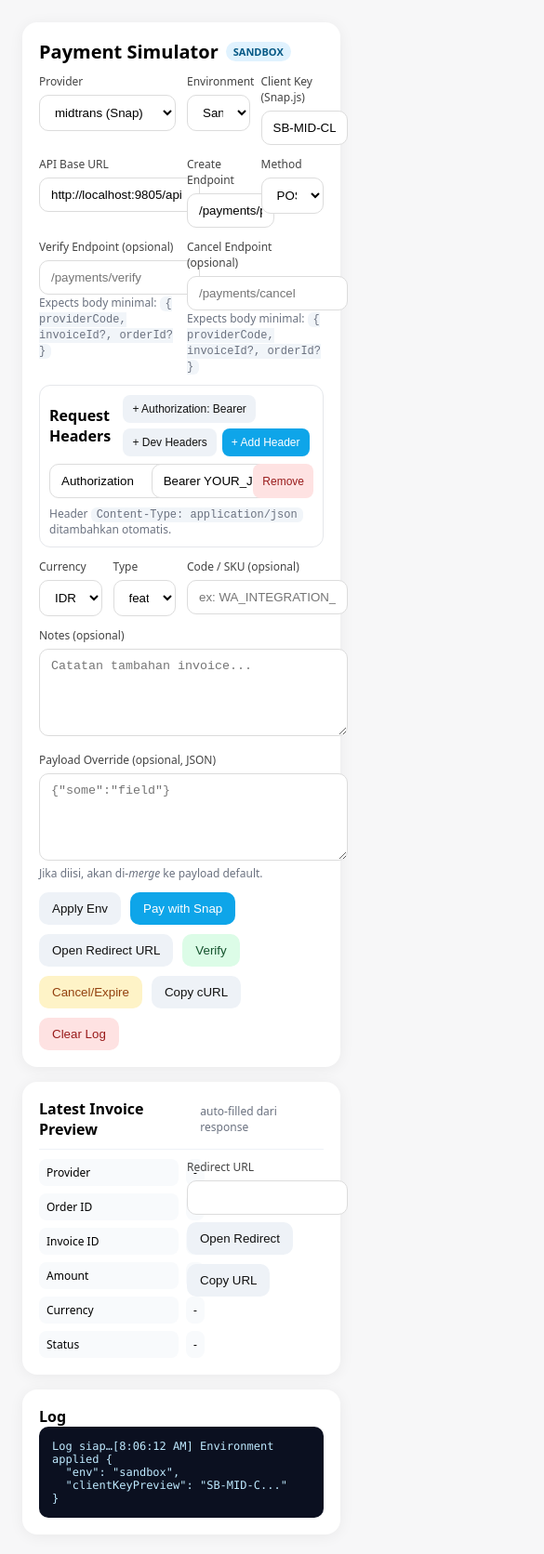
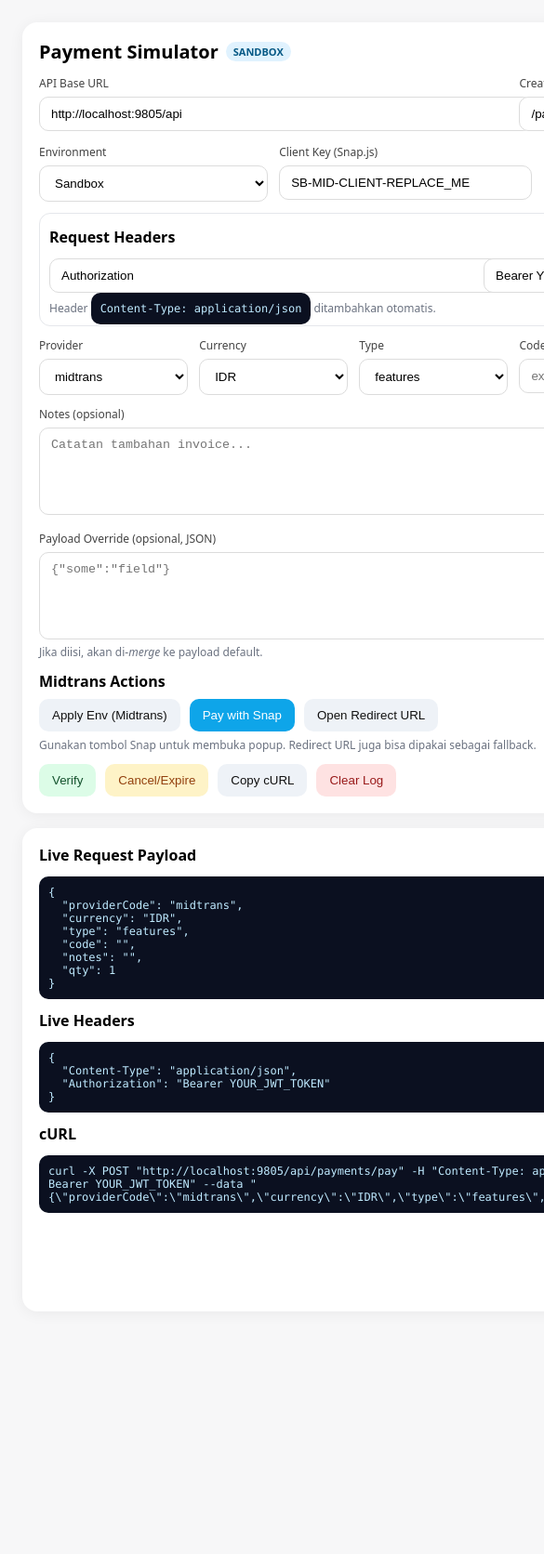
Before and after one commit to WildanMZaki/nyapa-qrcode-simulator, a plain HTML site: page payment.html in a window 390 px wide. Shown: the top 1672 px of the page at 93% size, 585 px wide, since content can reach past the window. After the commit the page ends 1435 px from the top, so only its background shows below. Drawn offline with Linux system fonts and the light colour scheme.

Commit message:
feat: optimized payment simulator endpoint

```diff
--- a/payment.html
+++ b/payment.html
@@ -7,13 +7,13 @@
   <style>
     :root { font-family: system-ui, -apple-system, Segoe UI, Roboto, Arial, Noto Sans, sans-serif; }
     body { margin: 0; padding: 24px; background: #f7f7f8; }
-    .wrap { max-width: 1100px; margin: 0 auto; display: grid; gap: 16px; }
+    .wrap { max-width: 1200px; margin: 0 auto; display: grid; gap: 16px; }
     .card { background: #fff; border-radius: 16px; padding: 18px; box-shadow: 0 2px 16px rgba(0,0,0,.06); }
     h1 { margin: 0 0 10px; font-size: 20px; display: flex; align-items: center; gap: 8px; }
     .badge { display: inline-block; padding: 3px 8px; border-radius: 999px; font-size: 11px; background: #eef2f7; color: #333; }
     .row { display: grid; grid-template-columns: repeat(12, 1fr); gap: 12px; }
-    .col-12 { grid-column: span 12; } .col-6 { grid-column: span 6; } .col-4 { grid-column: span 4; }
-    .col-3 { grid-column: span 3; } .col-8 { grid-column: span 8; } .col-2 { grid-column: span 2; }
+    .col-12 { grid-column: span 12; } .col-10{grid-column: span 10;} .col-9{grid-column: span 9;} .col-8{grid-column: span 8;}
+    .col-6 { grid-column: span 6; } .col-4 { grid-column: span 4; } .col-3{grid-column: span 3;} .col-2{grid-column: span 2;}
     label { font-size: 12px; color: #444; display: block; margin-bottom: 6px; }
     input, select, textarea { width: 100%; padding: 10px 12px; border-radius: 10px; border: 1px solid #dcdcdc; outline: none; background: #fff; }
     textarea { resize: vertical; min-height: 72px; }
@@ -35,10 +35,14 @@
     .pill { padding: 2px 8px; border-radius: 999px; background: #f1f5f9; font-size: 12px; }
     .hidden { display: none !important; }
     .sep { height: 1px; background: #eef2f7; margin: 10px 0; }
-    code { background: #f1f5f9; padding: 1px 6px; border-radius: 6px; }
+    code, pre { background: #0b1020; color: #bfeaff; padding: 10px; border-radius: 10px; font-family: ui-monospace, SFMono-Regular, Menlo, Monaco, Consolas, "Liberation Mono", monospace; font-size: 12px; }
+    pre { white-space: pre-wrap; max-height: 300px; overflow: auto; }
+    .grid-2 { display: grid; grid-template-columns: 1fr 1fr; gap: 12px; }
+    .sec-title { font-weight: 600; margin-bottom: 8px; }
+    .d-none { display: none !important; }
   </style>
 
-  <!-- Snap loader (kept; disabled when provider != midtrans) -->
+  <!-- Snap loader (aktif hanya jika provider = midtrans) -->
   <script id="snap-script"
     src="https://app.sandbox.midtrans.com/snap/snap.js"
     data-client-key="SB-MID-CLIENT-REPLACE_ME">
@@ -51,26 +55,9 @@
         Payment Simulator
         <span id="env-badge" class="badge">SANDBOX</span>
       </h1>
-      <div class="row">
-        <div class="col-6">
-          <label>Provider</label>
-          <select id="providerCode">
-            <option value="midtrans" selected>midtrans (Snap)</option>
-            <option value="xendit">xendit (Redirect)</option>
-          </select>
-        </div>
-        <div class="col-3">
-          <label>Environment</label>
-          <select id="env">
-            <option value="sandbox" selected>Sandbox</option>
-            <option value="production">Production</option>
-          </select>
-        </div>
-        <div class="col-3" id="clientKeyWrap">
-          <label>Client Key (Snap.js)</label>
-          <input id="clientKey" value="SB-MID-CLIENT-REPLACE_ME" />
-        </div>
 
+      <!-- Common settings -->
+      <div class="row" style="margin-top:12px;">
         <div class="col-6">
           <label>API Base URL</label>
           <input id="apiBaseUrl" placeholder="http://localhost:9805/api" value="http://localhost:9805/api">
@@ -88,18 +75,34 @@
           </select>
         </div>
 
-        <div class="col-6">
+        <div class="col-3">
+          <label>Environment</label>
+          <select id="env">
+            <option value="sandbox" selected>Sandbox</option>
+            <option value="production">Production</option>
+          </select>
+        </div>
+
+        <!-- Midtrans-only -->
+        <div class="col-3" id="clientKeyWrap">
+          <label>Client Key (Snap.js)</label>
+          <input id="clientKey" value="SB-MID-CLIENT-REPLACE_ME" />
+        </div>
+
+        <!-- Untuk sementara dinonaktifkan -->
+        <div class="col-3 d-none">
           <label>Verify Endpoint (opsional)</label>
           <input id="endpointVerify" placeholder="/payments/verify">
-          <div class="muted">Expects body minimal: <code>{ providerCode, invoiceId?, orderId? }</code></div>
+          <div class="muted">Body minimal: <code>{ providerCode, invoiceId?, orderId? }</code></div>
         </div>
-        <div class="col-6">
+        <div class="col-3 d-none">
           <label>Cancel Endpoint (opsional)</label>
           <input id="endpointCancel" placeholder="/payments/cancel">
-          <div class="muted">Expects body minimal: <code>{ providerCode, invoiceId?, orderId? }</code></div>
+          <div class="muted">Body minimal: <code>{ providerCode, invoiceId?, orderId? }</code></div>
         </div>
       </div>
 
+      <!-- Headers -->
       <div class="headers" style="margin-top:12px;">
         <div style="display:flex; align-items:center; justify-content:space-between; margin-bottom:8px;">
           <strong>Request Headers</strong>
@@ -113,15 +116,23 @@
         <div class="muted" style="margin-top:8px;">Header <code>Content-Type: application/json</code> ditambahkan otomatis.</div>
       </div>
 
+      <!-- Payload inputs -->
       <div class="row" style="margin-top:12px;">
-        <div class="col-3">
+        <div class="col-2">
+          <label>Provider</label>
+          <select id="providerCode">
+            <option value="midtrans" selected>midtrans</option>
+            <option value="xendit">xendit</option>
+          </select>
+        </div>
+        <div class="col-2">
           <label>Currency</label>
           <select id="currency">
             <option value="IDR" selected>IDR</option>
             <option value="USD">USD</option>
           </select>
         </div>
-        <div class="col-3">
+        <div class="col-2">
           <label>Type</label>
           <select id="type">
             <option value="features" selected>features</option>
@@ -129,17 +140,18 @@
             <option value="topup">topup</option>
           </select>
         </div>
-        <div class="col-6">
+        <div class="col-4">
           <label>Code / SKU (opsional)</label>
           <input id="code" placeholder="ex: WA_INTEGRATION_30D">
+        </div>
+        <div class="col-2">
+          <label>Qty</label>
+          <input id="qty" type="number" min="1" value="1">
         </div>
         <div class="col-12">
           <label>Notes (opsional)</label>
           <textarea id="notes" placeholder="Catatan tambahan invoice..."></textarea>
         </div>
-      </div>
-
-      <div class="row" style="margin-top:12px;">
         <div class="col-12">
           <label>Payload Override (opsional, JSON)</label>
           <textarea id="payloadOverride" placeholder='{"some":"field"}'></textarea>
@@ -147,10 +159,32 @@
         </div>
       </div>
 
+      <!-- Provider sections -->
+      <div class="row" style="margin-top:12px;">
+        <div class="col-12">
+          <div id="sec-midtrans">
+            <div class="sec-title">Midtrans Actions</div>
+            <div class="actions">
+              <button class="ghost" id="applyEnvMidtrans">Apply Env (Midtrans)</button>
+              <button class="primary" id="btnPayMidtrans">Pay with Snap</button>
+              <button class="ghost" id="btnPayRedirectMid">Open Redirect URL</button>
+            </div>
+            <div class="muted" style="margin-top:6px;">Gunakan tombol Snap untuk membuka popup. Redirect URL juga bisa dipakai sebagai fallback.</div>
+          </div>
+
+          <div id="sec-xendit" class="hidden">
+            <div class="sec-title">Xendit Actions</div>
+            <div class="actions">
+              <button class="ghost" id="applyEnvXendit">Apply Env (Xendit)</button>
+              <button class="primary" id="btnPayXendit">Open Redirect URL</button>
+            </div>
+            <div class="muted" style="margin-top:6px;">Xendit tidak pakai Snap — gunakan Redirect URL.</div>
+          </div>
+        </div>
+      </div>
+
+      <!-- Common actions -->
       <div class="actions" style="margin-top:12px;">
-        <button class="ghost" id="applyEnv">Apply Env</button>
-        <button class="primary" id="btnPay">Pay with Snap</button>
-        <button class="ghost" id="btnPayRedirect">Open Redirect URL</button>
         <button class="success" id="btnVerify">Verify</button>
         <button class="warn" id="btnCancel">Cancel/Expire</button>
         <button class="ghost" id="btnCopyCurl">Copy cURL</button>
@@ -158,7 +192,18 @@
       </div>
     </div>
 
+    <!-- Live previews -->
     <div class="card">
+      <div class="grid-2">
+        <div>
+          <div class="sec-title">Live Request Payload</div>
+          <pre id="preview-payload">{}</pre>
+          <div class="sec-title" style="margin-top:12px;">Live Headers</div>
+          <pre id="preview-headers">{}</pre>
+          <div class="sec-title" style="margin-top:12px;">cURL</div>
+          <pre id="preview-curl">curl -X POST "http://..."</pre>
+        </div>
+        <div>
           <div style="display:flex; align-items:center; justify-content:space-between;">
             <strong>Latest Invoice Preview</strong>
             <span class="muted">auto-filled dari response</span>
@@ -184,15 +229,16 @@
               </div>
             </div>
           </div>
-    </div>
-
-    <div class="card">
+          <div class="sep"></div>
           <strong>Log</strong>
           <div class="log" id="log">Log siap…</div>
         </div>
       </div>
+    </div>
+  </div>
 
   <script>
+    // ===== Utils & state =====
     const $ = (id) => document.getElementById(id);
     const log = (msg, data) => {
       const now = new Date().toLocaleTimeString();
@@ -201,59 +247,7 @@
       $('log').scrollTop = $('log').scrollHeight;
       console.info(msg, data ?? '');
     };
-
-    const LS_KEY = 'payment-sim.v2';
-
-    function saveState() {
-      const state = {
-        providerCode: $('providerCode').value,
-        env: $('env').value,
-        clientKey: $('clientKey').value,
-        apiBaseUrl: $('apiBaseUrl').value,
-        endpointCreate: $('endpointCreate').value,
-        endpointVerify: $('endpointVerify').value,
-        endpointCancel: $('endpointCancel').value,
-        httpMethod: $('httpMethod').value,
-        currency: $('currency').value,
-        type: $('type').value,
-        code: $('code').value,
-        notes: $('notes').value,
-        headers: getHeadersFromUI(),
-        payloadOverride: $('payloadOverride').value
-      };
-      localStorage.setItem(LS_KEY, JSON.stringify(state));
-    }
-
-    function loadState() {
-      try {
-        const raw = localStorage.getItem(LS_KEY);
-        if (!raw) return;
-        const s = JSON.parse(raw);
-        $('providerCode').value = s.providerCode ?? 'midtrans';
-        $('env').value = s.env ?? 'sandbox';
-        $('clientKey').value = s.clientKey ?? 'SB-MID-CLIENT-REPLACE_ME';
-        $('apiBaseUrl').value = s.apiBaseUrl ?? 'http://localhost:9805/api';
-        $('endpointCreate').value = s.endpointCreate ?? '/payments/pay';
-        $('endpointVerify').value = s.endpointVerify ?? '';
-        $('endpointCancel').value = s.endpointCancel ?? '';
-        $('httpMethod').value = s.httpMethod ?? 'POST';
-        $('currency').value = s.currency ?? 'IDR';
-        $('type').value = s.type ?? 'features';
-        $('code').value = s.code ?? '';
-        $('notes').value = s.notes ?? '';
-        $('payloadOverride').value = s.payloadOverride ?? '';
-
-        // restore headers
-        headersContainer.innerHTML = '';
-        const h = s.headers || {};
-        Object.entries(h).forEach(([k, v]) => {
-          if (k.toLowerCase() === 'content-type') return; // will be auto-added
-          addHeaderRow(k, v);
-        });
-      } catch (e) {
-        console.warn('loadState failed', e);
-      }
-    }
+    const LS_KEY = 'payment-sim.notabs.v1';
 
     const headersContainer = $('headersContainer');
 
@@ -274,10 +268,10 @@
       delBtn.textContent = 'Remove';
       delBtn.addEventListener('click', () => {
         headersContainer.removeChild(row);
-        saveState();
+        saveState(); renderLivePreviews();
       });
 
-      [keyInput, valInput].forEach(el => el.addEventListener('change', saveState));
+      [keyInput, valInput].forEach(el => el.addEventListener('input', () => { saveState(); renderLivePreviews(); }));
 
       row.appendChild(keyInput);
       row.appendChild(valInput);
@@ -296,18 +290,67 @@
       return headers;
     }
 
-    $('addHeader').addEventListener('click', () => { addHeaderRow(); saveState(); });
-    $('addAuth').addEventListener('click', () => { addHeaderRow('Authorization', 'Bearer YOUR_JWT_TOKEN'); saveState(); });
-    $('addDevHeaders').addEventListener('click', () => {
-      if ($('env').value !== 'sandbox') {
-        alert('Dev Headers hanya tersedia di Sandbox.');
-        return;
+    function saveState() {
+      const state = {
+        env: $('env').value,
+        clientKey: $('clientKey').value,
+        apiBaseUrl: $('apiBaseUrl').value,
+        endpointCreate: $('endpointCreate').value,
+        endpointVerify: $('endpointVerify').value,
+        endpointCancel: $('endpointCancel').value,
+        httpMethod: $('httpMethod').value,
+        providerCode: $('providerCode').value,
+        currency: $('currency').value,
+        type: $('type').value,
+        code: $('code').value,
+        qty: $('qty').value,
+        notes: $('notes').value,
+        payloadOverride: $('payloadOverride').value,
+        headers: getHeadersFromUI(),
+      };
+      localStorage.setItem(LS_KEY, JSON.stringify(state));
     }
-      addHeaderRow('x-superadmin', '1');
-      addHeaderRow('x-company-id', '67f5fb54ffba1db3b9fb968c');
-      addHeaderRow('x-user-id', '67f5fb54ffba1db3b9fb968d');
-      saveState();
+
+    function loadState() {
+      try {
+        const raw = localStorage.getItem(LS_KEY);
+        if (!raw) return;
+        const s = JSON.parse(raw);
+        // restore headers first
+        headersContainer.innerHTML = '';
+        const h = s.headers || {};
+        Object.entries(h).forEach(([k, v]) => {
+          if (k.toLowerCase() === 'content-type') return;
+          addHeaderRow(k, v);
         });
+
+        $('env').value = s.env ?? 'sandbox';
+        $('clientKey').value = s.clientKey ?? 'SB-MID-CLIENT-REPLACE_ME';
+        $('apiBaseUrl').value = s.apiBaseUrl ?? 'http://localhost:9805/api';
+        $('endpointCreate').value = s.endpointCreate ?? '/payments/pay';
+        $('endpointVerify').value = s.endpointVerify ?? '';
+        $('endpointCancel').value = s.endpointCancel ?? '';
+        $('httpMethod').value = s.httpMethod ?? 'POST';
+        $('providerCode').value = s.providerCode ?? 'midtrans';
+        $('currency').value = s.currency ?? 'IDR';
+        $('type').value = s.type ?? 'features';
+        $('code').value = s.code ?? '';
+        $('qty').value = s.qty ?? '1';
+        $('notes').value = s.notes ?? '';
+        $('payloadOverride').value = s.payloadOverride ?? '';
+      } catch (e) {
+        console.warn('loadState failed', e);
+      }
+    }
+
+    // ===== Provider toggle & Env =====
+    function toggleProviderUI() {
+      const provider = $('providerCode').value;
+      const snapOnly = (provider === 'midtrans');
+      $('clientKeyWrap').classList.toggle('hidden', !snapOnly);
+      $('sec-midtrans').classList.toggle('hidden', !snapOnly);
+      $('sec-xendit').classList.toggle('hidden', snapOnly);
+    }
 
     function setEnvUI(env) {
       const badge = $('env-badge');
@@ -328,34 +371,44 @@
       const snapScript = $('snap-script');
 
       const provider = $('providerCode').value;
-      // Only touch Snap.js if provider is midtrans
       if (provider === 'midtrans') {
         snapScript.src = env === 'production'
           ? 'https://app.midtrans.com/snap/snap.js'
           : 'https://app.sandbox.midtrans.com/snap/snap.js';
         snapScript.setAttribute('data-client-key', clientKey || 'SB-MID-CLIENT-REPLACE_ME');
       }
-
       setEnvUI(env);
-      toggleProviderUI();
       log('Environment applied', { env, clientKeyPreview: clientKey ? clientKey.slice(0, 8) + '...' : '(empty)' });
       saveState();
+      renderLivePreviews();
     }
 
-    function toggleProviderUI() {
-      const provider = $('providerCode').value;
-      const snapOnly = (provider === 'midtrans');
-      $('clientKeyWrap').classList.toggle('hidden', !snapOnly);
-      $('btnPay').disabled = !snapOnly;
-      $('btnPay').title = snapOnly ? '' : 'Snap not used for this provider';
-      saveState();
+    // ===== Build request previews =====
+    function mergePayload(baseObj, overrideJson) {
+      if (!overrideJson) return baseObj;
+      try {
+        const extra = JSON.parse(overrideJson);
+        return { ...baseObj, ...extra };
+      } catch (e) {
+        log('Payload Override bukan JSON valid', { error: e.message });
+        return baseObj;
+      }
     }
 
-    $('applyEnv').addEventListener('click', applyEnv);
-    $('env').addEventListener('change', applyEnv);
-    $('providerCode').addEventListener('change', applyEnv);
-    ['clientKey','apiBaseUrl','endpointCreate','endpointVerify','endpointCancel','httpMethod','currency','type','code','notes','payloadOverride']
-      .forEach(id => $(id).addEventListener('change', saveState));
+    function currentPayload() {
+      return mergePayload({
+        providerCode: $('providerCode').value,
+        currency: $('currency').value,
+        type: $('type').value,
+        code: $('code').value || '',
+        notes: $('notes').value || '',
+        qty: Number($('qty').value) || 1
+      }, $('payloadOverride').value.trim());
+    }
+
+    function currentHeaders() {
+      return getHeadersFromUI();
+    }
 
     function buildUrl(pathInputId) {
       const base = $('apiBaseUrl').value.replace(/\/$/, '');
@@ -365,17 +418,26 @@
       return base + path;
     }
 
-    function mergePayload(baseObj, overrideJson) {
-      if (!overrideJson) return baseObj;
-      try {
-        const extra = JSON.parse(overrideJson);
-        return { ...baseObj, ...extra };
-      } catch (e) {
-        alert('Payload Override bukan JSON valid');
-        throw e;
-      }
+    function buildCurl(url, method, headers, bodyObj) {
+      const parts = ['curl', '-X', method, JSON.stringify(url)];
+      Object.entries(headers).forEach(([k, v]) => {
+        parts.push('-H', JSON.stringify(`${k}: ${v}`));
+      });
+      parts.push('--data', JSON.stringify(JSON.stringify(bodyObj)));
+      return parts.join(' ');
     }
 
+    function renderLivePreviews() {
+      const payload = currentPayload();
+      const headers = currentHeaders();
+      const url = buildUrl('endpointCreate');
+      const method = $('httpMethod').value || 'POST';
+      $('preview-payload').textContent = JSON.stringify(payload, null, 2);
+      $('preview-headers').textContent = JSON.stringify(headers, null, 2);
+      $('preview-curl').textContent = buildCurl(url, method, headers, payload);
+    }
+
+    // ===== Network =====
     async function callJSON(url, method, headers, bodyObj) {
       const body = JSON.stringify(bodyObj);
       log('HTTP ' + method, { url, headers, body: bodyObj });
@@ -392,7 +454,6 @@
     }
 
     function extractPreview(inv, provider) {
-      // Normalize common fields from your API
       return {
         provider,
         orderId: inv.orderId || inv.orderID || inv.OrderID || '-',
@@ -414,60 +475,29 @@
       $('pv-redirect').value = pv.redirectUrl || '';
     }
 
-    function currentPayload() {
-      return mergePayload({
-        providerCode: $('providerCode').value,
-        currency: $('currency').value,
-        type: $('type').value,
-        code: $('code').value || '',
-        notes: $('notes').value || ''
-      }, $('payloadOverride').value.trim());
-    }
-
-    function currentHeaders() {
-      return getHeadersFromUI();
-    }
-
-    function buildCurl(url, method, headers, bodyObj) {
-      const parts = ['curl', '-X', method, JSON.stringify(url)];
-      Object.entries(headers).forEach(([k, v]) => {
-        parts.push('-H', JSON.stringify(`${k}: ${v}`));
-      });
-      parts.push('--data', JSON.stringify(JSON.stringify(bodyObj)));
-      return parts.join(' ');
-    }
-
-    $('btnCopyCurl').addEventListener('click', () => {
-      const url = buildUrl('endpointCreate');
-      const method = $('httpMethod').value || 'POST';
-      const headers = currentHeaders();
-      const body = currentPayload();
-      const cmd = buildCurl(url, method, headers, body);
-      navigator.clipboard.writeText(cmd);
-      log('cURL copied to clipboard');
-    });
-
-    async function createInvoice() {
+    async function createInvoiceAndPreview(provider) {
       const url = buildUrl('endpointCreate');
       const method = $('httpMethod').value || 'POST';
       const headers = currentHeaders();
       const payload = currentPayload();
       const inv = await callJSON(url, method, headers, payload);
-      const pv = extractPreview(inv, $('providerCode').value);
+      const pv = extractPreview(inv, provider);
       updatePreview(pv);
       return inv;
     }
 
-    $('btnPay').addEventListener('click', async () => {
+    // ===== Actions: Midtrans =====
+    $('applyEnvMidtrans').addEventListener('click', applyEnv);
+    $('btnPayMidtrans').addEventListener('click', async () => {
       try {
         if ($('providerCode').value !== 'midtrans') {
-          alert('Snap hanya untuk provider midtrans.');
+          alert('Pilih provider midtrans dulu.');
           return;
         }
-        const inv = await createInvoice();
+        const inv = await createInvoiceAndPreview('midtrans');
         const token = inv.snapToken || inv.SnapToken;
         if (!window.snap || typeof window.snap.pay !== 'function') {
-          alert('snap.js belum ready. Klik Apply Env lalu ulangi.');
+          alert('snap.js belum ready. Klik Apply Env (Midtrans) lalu ulangi.');
           return;
         }
         log('Opening Snap with token', { tokenPreview: String(token).slice(0, 8) + '...' });
@@ -483,9 +513,13 @@
       }
     });
 
-    $('btnPayRedirect').addEventListener('click', async () => {
+    $('btnPayRedirectMid').addEventListener('click', async () => {
       try {
-        const inv = await createInvoice();
+        if ($('providerCode').value !== 'midtrans') {
+          alert('Pilih provider midtrans dulu.');
+          return;
+        }
+        const inv = await createInvoiceAndPreview('midtrans');
         const url = inv.redirectUrl || inv.RedirectURL || inv.redirectURL;
         if (url) {
           log('Redirecting to', { url });
@@ -499,6 +533,29 @@
       }
     });
 
+    // ===== Actions: Xendit =====
+    $('applyEnvXendit').addEventListener('click', () => { applyEnv(); }); // hanya untuk refresh badge/preview
+    $('btnPayXendit').addEventListener('click', async () => {
+      try {
+        if ($('providerCode').value !== 'xendit') {
+          alert('Pilih provider xendit dulu.');
+          return;
+        }
+        const inv = await createInvoiceAndPreview('xendit');
+        const url = inv.redirectUrl || inv.RedirectURL || inv.redirectURL;
+        if (url) {
+          log('Redirecting to', { url });
+          window.open(url, '_blank');
+        } else {
+          throw new Error('redirectUrl tidak tersedia dari API');
+        }
+      } catch (e) {
+        log('Error', { message: e.message });
+        alert(e.message);
+      }
+    });
+
+    // ===== Verify & Cancel =====
     $('btnVerify').addEventListener('click', async () => {
       const path = $('endpointVerify').value.trim();
       if (!path) return alert('Isi Verify Endpoint dulu');
@@ -539,14 +596,13 @@
       }
     });
 
+    // ===== Misc =====
     $('clearLog').addEventListener('click', () => { $('log').textContent = 'Log siap…'; });
-
     $('openPreview').addEventListener('click', () => {
       const url = $('pv-redirect').value.trim();
       if (!url) return alert('Redirect URL kosong');
       window.open(url, '_blank');
     });
-
     $('copyRedirect').addEventListener('click', () => {
       const url = $('pv-redirect').value.trim();
       if (!url) return alert('Redirect URL kosong');
@@ -554,10 +610,35 @@
       log('Redirect URL copied');
     });
 
-    // Init
+    $('addHeader').addEventListener('click', () => { addHeaderRow(); saveState(); renderLivePreviews(); });
+    $('addAuth').addEventListener('click', () => { addHeaderRow('Authorization', 'Bearer YOUR_JWT_TOKEN'); saveState(); renderLivePreviews(); });
+    $('addDevHeaders').addEventListener('click', () => {
+      if ($('env').value !== 'sandbox') {
+        alert('Dev Headers hanya tersedia di Sandbox.');
+        return;
+      }
+      addHeaderRow('x-superadmin', '1');
+      addHeaderRow('x-company-id', '67f5fb54ffba1db3b9fb968c');
+      addHeaderRow('x-user-id', '67f5fb54ffba1db3b9fb968d');
+      saveState(); renderLivePreviews();
+    });
+
+    // inputs -> live preview
+    [
+      'env','clientKey','apiBaseUrl','endpointCreate','endpointVerify','endpointCancel',
+      'httpMethod','providerCode','currency','type','code','qty','notes','payloadOverride'
+    ].forEach(id => $(id).addEventListener('input', () => {
+      toggleProviderUI();
+      saveState();
+      renderLivePreviews();
+    }));
+
+    // ===== Init =====
     addHeaderRow('Authorization', 'Bearer YOUR_JWT_TOKEN');
     loadState();
-    applyEnv(); // sets env badge & toggles UI
+    toggleProviderUI();
+    renderLivePreviews();
+    applyEnv();
   </script>
 </body>
 </html>
```
Lines whose indentation alone changed are shown as unchanged.
